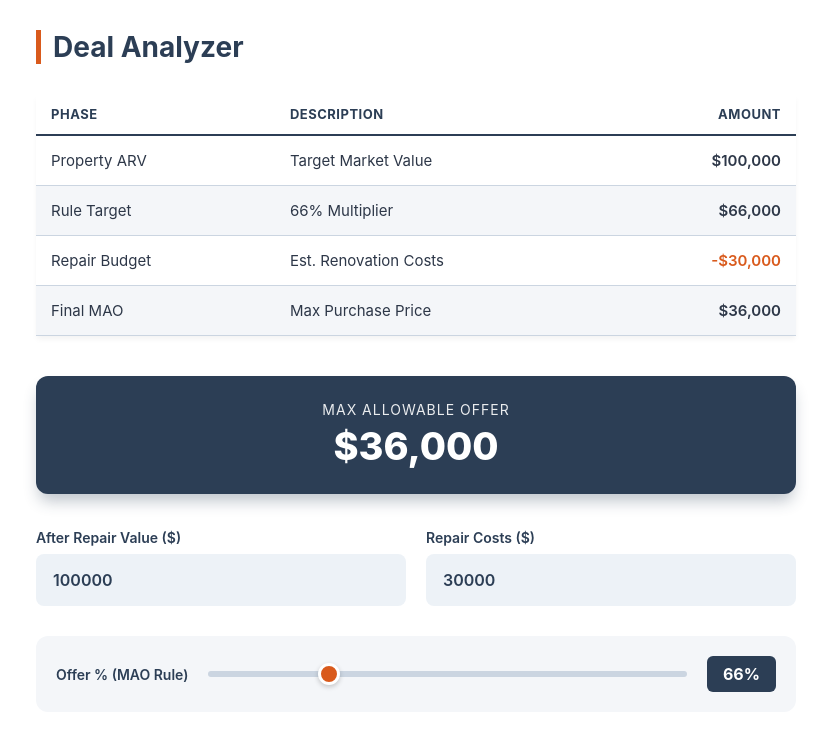
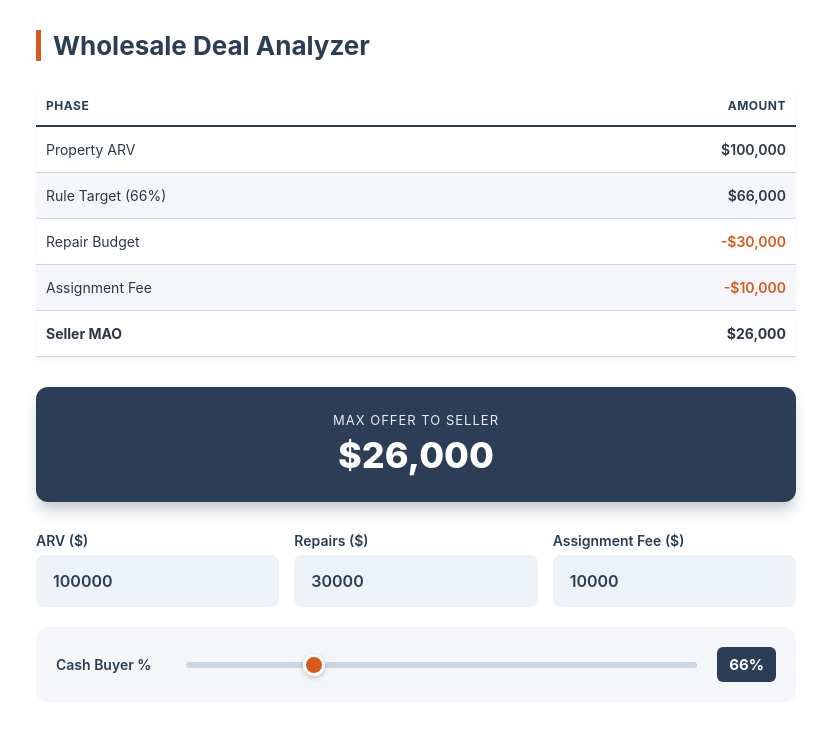
Before and after one commit to moorbytes/mao-calculator, a plain HTML site: page index.html in a window 1280 px wide. Shown: the whole page, without its empty margins (224-1055 px from the left). Drawn offline with Linux system fonts and the light colour scheme.

Commit message:
Refactor Wholesale MAO Calculator layout and logic
Updated title and labels for clarity, adjusted styles, and modified calculation logic to include assignment fee.

```diff
--- a/index.html
+++ b/index.html
@@ -5,43 +5,36 @@
     <meta name="viewport" content="width=device-width, initial-scale=1.0, maximum-scale=1.0, user-scalable=no">
     <meta name="apple-mobile-web-app-capable" content="yes">
     <meta name="apple-mobile-web-app-status-bar-style" content="default">
-    <title>MAO Calculator</title>
+    <title>Wholesale MAO Calculator</title>
     <style>
         :root {
-            /* Up Morningside Brand Colors - Darkened */
             --bg-color: #ffffff;
-            --primary-navy: #2c3e55; /* Rich Slate Navy */
-            --accent-orange: #d95a1c; /* Deepened Brand Orange */
+            --primary-navy: #2c3e55;
+            --accent-orange: #d95a1c;
             --text-main: #2d3748;
             --text-light: #4a5568;
-            --row-alt: #f4f6f9; /* Light blueish-gray tint */
+            --row-alt: #f4f6f9;
             --border-line: #cbd5e1;
             --input-bg: #edf2f7;
         }
         * { box-sizing: border-box; margin: 0; padding: 0; font-family: -apple-system, BlinkMacSystemFont, "Segoe UI", Roboto, Helvetica, Arial, sans-serif; }
         body { background-color: var(--bg-color); color: var(--text-main); padding: 30px 20px; max-width: 800px; margin: 0 auto; }
 
-        h1 { font-size: 28px; font-weight: 700; margin-bottom: 30px; color: var(--primary-navy); border-left: 5px solid var(--accent-orange); padding-left: 12px;}
+        h1 { font-size: 26px; font-weight: 700; margin-bottom: 25px; color: var(--primary-navy); border-left: 5px solid var(--accent-orange); padding-left: 12px;}
 
-        /* Table Styles */
-        .breakdown-table { width: 100%; border-collapse: collapse; margin-bottom: 40px; font-size: 15px; box-shadow: 0 4px 6px -1px rgba(0, 0, 0, 0.05); }
-        .breakdown-table th { text-align: left; padding: 12px 15px; border-bottom: 2px solid var(--primary-navy); font-weight: 700; color: var(--primary-navy); text-transform: uppercase; font-size: 13px; letter-spacing: 0.5px; }
-        .breakdown-table td { padding: 15px; border-bottom: 1px solid var(--border-line); }
+        .breakdown-table { width: 100%; border-collapse: collapse; margin-bottom: 30px; font-size: 14px; box-shadow: 0 4px 6px -1px rgba(0, 0, 0, 0.05); }
+        .breakdown-table th { text-align: left; padding: 12px 10px; border-bottom: 2px solid var(--primary-navy); font-weight: 700; color: var(--primary-navy); text-transform: uppercase; font-size: 12px; letter-spacing: 0.5px; }
+        .breakdown-table td { padding: 14px 10px; border-bottom: 1px solid var(--border-line); }
         .breakdown-table tr:nth-child(even) td { background-color: var(--row-alt); }
         .amount-col { text-align: right; font-weight: 600; }
         th.amount-col { text-align: right; }
 
-        hr { border: none; border-top: 2px dashed var(--border-line); margin: 30px 0; }
+        .summary-section { text-align: center; margin: 30px 0; background-color: var(--primary-navy); padding: 25px; border-radius: 12px; color: white; box-shadow: 0 10px 15px -3px rgba(44, 62, 85, 0.3); }
+        .summary-label { font-size: 13px; opacity: 0.9; margin-bottom: 5px; text-transform: uppercase; letter-spacing: 1px; }
+        .summary-value { font-size: 36px; font-weight: 800; color: #ffffff; }
 
-        /* Summary Section */
-        .summary-section { text-align: center; margin: 35px 0; background-color: var(--primary-navy); padding: 25px; border-radius: 12px; color: white; box-shadow: 0 10px 15px -3px rgba(44, 62, 85, 0.3); }
-        .summary-label { font-size: 14px; opacity: 0.9; margin-bottom: 5px; text-transform: uppercase; letter-spacing: 1px; }
-        .summary-value { font-size: 38px; font-weight: 800; color: #ffffff; }
-        .summary-highlight { color: var(--accent-orange); }
-
-        /* Input Controls Layout */
-        .controls-grid { display: grid; grid-template-columns: 1fr 1fr; gap: 20px; align-items: center; margin-bottom: 30px; }
-        .input-group { display: flex; flex-direction: column; gap: 8px; }
+        .controls-grid { display: grid; grid-template-columns: 1fr; gap: 15px; margin-bottom: 20px; }
+        .input-group { display: flex; flex-direction: column; gap: 6px; }
         .input-group label { font-size: 14px; font-weight: 600; color: var(--primary-navy); }
 
         input[type="number"] {
@@ -58,15 +51,16 @@
         }
         input[type="number"]:focus { border-color: var(--accent-orange); background-color: #ffffff; box-shadow: 0 0 0 3px rgba(217, 90, 28, 0.1); }
 
-        /* Slider Row */
-        .slider-row { display: flex; align-items: center; gap: 20px; margin-top: 25px; background: var(--row-alt); padding: 20px; border-radius: 12px; }
-        .slider-row label { font-size: 14px; font-weight: 600; color: var(--primary-navy); white-space: nowrap; min-width: 130px; }
+        .slider-row { display: flex; align-items: center; gap: 20px; margin-top: 15px; background: var(--row-alt); padding: 20px; border-radius: 12px; }
+        .slider-row label { font-size: 14px; font-weight: 600; color: var(--primary-navy); white-space: nowrap; min-width: 110px; }
         input[type="range"] { flex-grow: 1; -webkit-appearance: none; background: #cbd5e1; height: 6px; border-radius: 3px; outline: none; }
         input[type="range"]::-webkit-slider-thumb { -webkit-appearance: none; appearance: none; width: 22px; height: 22px; background: var(--accent-orange); cursor: pointer; border-radius: 50%; border: 3px solid #ffffff; box-shadow: 0 2px 5px rgba(0,0,0,0.2); }
-        .slider-output { background-color: var(--primary-navy); color: white; padding: 8px 16px; border-radius: 6px; font-size: 16px; font-weight: 700; min-width: 60px; text-align: center; }
+        .slider-output { background-color: var(--primary-navy); color: white; padding: 8px 12px; border-radius: 6px; font-size: 15px; font-weight: 700; min-width: 55px; text-align: center; }
 
+        @media (min-width: 600px) {
+            .controls-grid { grid-template-columns: 1fr 1fr 1fr; }
+        }
         @media (max-width: 600px) {
-            .controls-grid { grid-template-columns: 1fr; }
             .slider-row { flex-direction: column; align-items: stretch; gap: 15px; }
             .slider-row label { min-width: auto; }
         }
@@ -74,58 +68,61 @@
 </head>
 <body>
 
-    <h1>Deal Analyzer</h1>
+    <h1>Wholesale Deal Analyzer</h1>
 
     <table class="breakdown-table">
         <thead>
             <tr>
                 <th>Phase</th>
-                <th>Description</th>
                 <th class="amount-col">Amount</th>
             </tr>
         </thead>
         <tbody>
             <tr>
                 <td>Property ARV</td>
-                <td>Target Market Value</td>
                 <td class="amount-col" id="tbl-arv">$100,000</td>
             </tr>
             <tr>
-                <td>Rule Target</td>
-                <td id="tbl-rule-desc">66% Multiplier</td>
+                <td id="tbl-rule-desc">Rule Target (66%)</td>
                 <td class="amount-col" id="tbl-target">$66,000</td>
             </tr>
             <tr>
                 <td>Repair Budget</td>
-                <td>Est. Renovation Costs</td>
                 <td class="amount-col" id="tbl-repairs" style="color: var(--accent-orange);">-$30,000</td>
             </tr>
             <tr>
-                <td>Final MAO</td>
-                <td>Max Purchase Price</td>
-                <td class="amount-col" id="tbl-mao">$36,000</td>
+                <td>Assignment Fee</td>
+                <td class="amount-col" id="tbl-fee" style="color: var(--accent-orange);">-$10,000</td>
+            </tr>
+            <tr>
+                <td><strong>Seller MAO</strong></td>
+                <td class="amount-col" id="tbl-mao"><strong>$26,000</strong></td>
             </tr>
         </tbody>
     </table>
 
     <div class="summary-section">
-        <div class="summary-label">Max Allowable Offer</div>
-        <div class="summary-value" id="main-mao">$36,000</div>
+        <div class="summary-label">Max Offer to Seller</div>
+        <div class="summary-value" id="main-mao">$26,000</div>
     </div>
 
     <div class="controls-grid">
         <div class="input-group">
-            <label for="arv">After Repair Value ($)</label>
+            <label for="arv">ARV ($)</label>
             <input type="number" id="arv" value="100000" inputmode="numeric">
         </div>
         <div class="input-group">
-            <label for="repairs">Repair Costs ($)</label>
+            <label for="repairs">Repairs ($)</label>
             <input type="number" id="repairs" value="30000" inputmode="numeric">
+        </div>
+        <div class="input-group">
+            <label for="fee">Assignment Fee ($)</label>
+            <input type="number" id="fee" value="10000" inputmode="numeric">
         </div>
     </div>
 
     <div class="slider-row">
-        <label for="rule">Offer % (MAO Rule)</label>
+        <label for="rule">Cash Buyer %</label>
         <input type="range" id="rule" min="60" max="85" value="66" step="1">
         <div class="slider-output" id="ruleDisplay">66%</div>
     </div>
@@ -133,17 +130,16 @@
 <script>
     const arvInput = document.getElementById('arv');
     const repairsInput = document.getElementById('repairs');
+    const feeInput = document.getElementById('fee');
     const ruleSlider = document.getElementById('rule');
     const ruleDisplay = document.getElementById('ruleDisplay');
 
-    // Table Elements
     const tblArv = document.getElementById('tbl-arv');
     const tblRuleDesc = document.getElementById('tbl-rule-desc');
     const tblTarget = document.getElementById('tbl-target');
     const tblRepairs = document.getElementById('tbl-repairs');
+    const tblFee = document.getElementById('tbl-fee');
     const tblMao = document.getElementById('tbl-mao');
-
-    // Main Display
     const mainMao = document.getElementById('main-mao');
 
     const formatCurrency = (num) => {
@@ -153,33 +149,32 @@
     function calculate() {
         const arv = parseFloat(arvInput.value) || 0;
         const repairs = parseFloat(repairsInput.value) || 0;
+        const fee = parseFloat(feeInput.value) || 0;
         const rule = parseFloat(ruleSlider.value);
         const ruleDecimal = rule / 100;
 
         const target = arv * ruleDecimal;
-        let mao = target - repairs;
+        let mao = target - repairs - fee;
         if (mao < 0) mao = 0;
 
-        // Update Table
         tblArv.innerText = formatCurrency(arv);
-        tblRuleDesc.innerText = rule + '% Multiplier';
+        tblRuleDesc.innerText = 'Rule Target (' + rule + '%)';
         tblTarget.innerText = formatCurrency(target);
         tblRepairs.innerText = '-' + formatCurrency(repairs);
-        tblMao.innerText = formatCurrency(mao);
+        tblFee.innerText = '-' + formatCurrency(fee);
+        tblMao.innerHTML = '<strong>' + formatCurrency(mao) + '</strong>';
 
-        // Update Main Output
         mainMao.innerText = formatCurrency(mao);
     }
 
-    // Event Listeners
     arvInput.addEventListener('input', calculate);
     repairsInput.addEventListener('input', calculate);
+    feeInput.addEventListener('input', calculate);
     ruleSlider.addEventListener('input', function() {
         ruleDisplay.innerText = this.value + '%';
         calculate();
     });
 
-    // Init
     calculate();
 </script>
 
```
